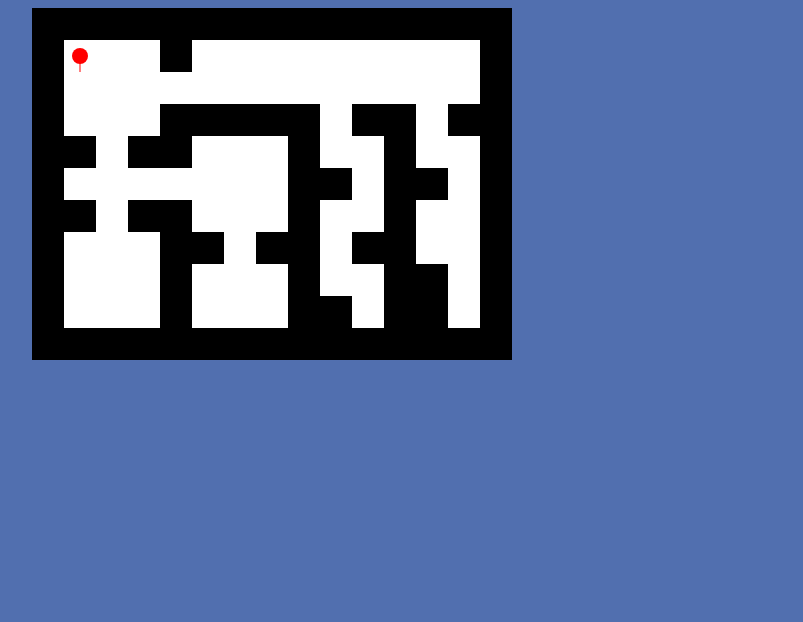
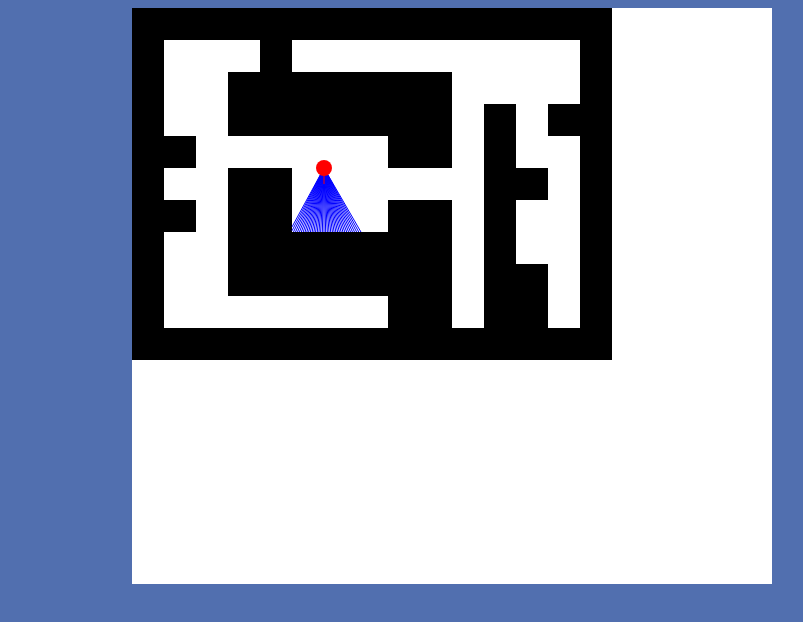
Before and after one commit to gamkedo-la/glacierbound-2, a plain HTML site: page index.html in a window 1280 px wide. Shown: the whole page, without its empty margins (208-1011 px from the left). Drawn offline with Linux system fonts and the light colour scheme.

Commit message:
Added raycasting and wall detection

```diff
--- a/index.html
+++ b/index.html
@@ -6,20 +6,21 @@
     <meta content="utf-8" http-equiv="encoding">
     <title>Game Title</title>
     <style>
-        body { background-color: rgba(81, 111, 175, 100);padding-left: 0; padding-right: 0; margin-left: auto; margin-right: auto; display: block; width: 800px; overflow:scroll; }
+        body { background-color: rgba(81, 111, 175, 100);padding-left: 0; padding-right: 0; margin-left: auto; margin-right: auto; display: block; width: 600px; overflow:scroll; }
         #gameCanvas { margin:0; padding:0; }
     </style>
 </head>
-<canvas id="gameCanvas" width="800" height="600"></canvas>
+<canvas id="gameCanvas" width="600" height="576"></canvas>
 <br>
 <p id="EditorExport"></p>
 
+<script src="js\CommonFunctions.js"></script>
 <script src="js\Constants.js"></script>
 <script src="js\Input.js"></script>
-<script src="js\CommonFunctions.js"></script>
 <script src="js\MapSection.js"></script>
 <script src="js\Player.js"></script>
 <script src="js\Main.js"></script>
+<script src="js\RayCaster.js"></script>
 <script src="js\Ray.js"></script>
 
 </body>
--- a/js/CommonFunctions.js
+++ b/js/CommonFunctions.js
@@ -1,4 +1,8 @@
 //#region Graphics Functions
+function clearScreen(color = 'white'){
+    colorRect(0, 0, canvas.width, canvas.height, color);
+}
+
 function colorRect(topLeftX, topLeftY, boxWidth, boxHeight, fillColor, scale = 1) {
     canvasContext.fillStyle = fillColor;
     canvasContext.fillRect(topLeftX * scale, topLeftY * scale, boxWidth * scale, boxHeight * scale);
@@ -37,6 +41,14 @@ function colorLineAtAngle(x, y, angle, length, color, scale = 1){
 function rgb(r, g, b){
     return "rgb("+r+","+g+","+b+")";
 }
+
+function isCoordWithinCanvas(xPixel, yPixel){
+    return xPixel >= 0 && xPixel < canvasContext.canvas.width && yPixel >= 0 && yPixel < canvasContext.canvas.height;
+}
+
+function isCoordWithinMapGrid(xPixel, yPixel){
+    return xPixel >= 0 && xPixel < MAP_NUM_COLS * TILE_SIZE && yPixel >= 0 && yPixel < MAP_NUM_ROWS * TILE_SIZE;
+}
 //#endregion Graphics Functions
 
 //#region Math Functions
@@ -47,4 +59,16 @@ function radiansToDegrees(radians){
 function degreesToRadians(degrees){
     return degrees * (Math.PI / 180)
 }
+
+function normalizeAngle(angle){
+    angle = angle % (2 * Math.PI);
+    if (angle < 0){
+        angle += (2 * Math.PI);
+    }
+    return angle;
+}
+
+function distanceBetweenPoints(x1, y1, x2, y2){
+    return Math.sqrt((x2 - x1) * (x2 - x1) + (y2 - y1) * (y2 - y1));
+}
 //#endregion Math Functions
--- a/js/Constants.js
+++ b/js/Constants.js
@@ -1,10 +1,15 @@
+//#region General Constants
+const FRAMES_PER_SECOND = 60;
+//#endregion
+
 //#region Projection Plane Constants
-const PROJECTION_PLANE_WIDTH = 640;
-const PROJECTION_PLANE_HEIGHT = 576;
+const PROJECTION_PLANE_WIDTH = 160;
+const PROJECTION_PLANE_HEIGHT = 144;
+const CANVAS_SCALE_FACTOR = 4;
 const FOV_DEGREES = 60;
-const FOV_RADS = FOV_DEGREES * (Math.PI / 180);
+const FOV_RADS = degreesToRadians(FOV_DEGREES);
 const PROJECTION_PLAIN_DISTANCE = (PROJECTION_PLANE_WIDTH / 2) / Math.tan(FOV_RADS / 2);
-const RAY_INCREMENT_WIDTH = 4;
+const RAY_INCREMENT_WIDTH = CANVAS_SCALE_FACTOR;
 const NUM_OF_RAYS = PROJECTION_PLANE_WIDTH / RAY_INCREMENT_WIDTH;
 const RAY_ANGLE_INCREMENT = FOV_RADS / NUM_OF_RAYS;
 //#endregion Projectionm Plan Constants
@@ -19,9 +24,9 @@ const NEUTRAL = 0;
 
 //#region Map Grid Constants
 const MINIMAP_SCALE_FACTOR = 1;
-const TILE_SIZE = 32;
 const MAP_NUM_ROWS = 11;
 const MAP_NUM_COLS = 15;
+const TILE_SIZE = 32;
 const TILE_TYPE_WALL = 1;
 const TILE_TYPE_FLOOR = 0;
 //#endregion Map Grid Constants
--- a/js/Main.js
+++ b/js/Main.js
@@ -3,34 +3,35 @@ var canvasContext;
 
 var mapSection = new MapSection();
 var player = new Player();
+var rays = [];
 
 window.onload = function () {
     canvas = document.getElementById('gameCanvas');
     canvasContext = canvas.getContext('2d');
-    canvasContext.canvas.width = PROJECTION_PLANE_WIDTH;
-    canvasContext.canvas.height = PROJECTION_PLANE_HEIGHT;
+    canvasContext.canvas.width = PROJECTION_PLANE_WIDTH * CANVAS_SCALE_FACTOR;
+    canvasContext.canvas.height = PROJECTION_PLANE_HEIGHT * CANVAS_SCALE_FACTOR;
 
     initInput();
     initRenderLoop();
 }
 
 function initRenderLoop() {
-    var framesPerSecond = 60;
     gameRunning = setInterval(function () {
-        update();
-    }, 1000 / framesPerSecond);
-}
-
-function update(){
-    updateEverything();
-    drawEverything();
+        updateEverything();
+        drawEverything();
+    }, 1000 / FRAMES_PER_SECOND);
 }
 
 function updateEverything(){
     player.update();
+    castAllRays();
 }
 
 function drawEverything(){
+    clearScreen();
     mapSection.draw();
+    for (ray of rays){
+        ray.draw();
+    }
     player.draw();
 }
--- a/js/MapSection.js
+++ b/js/MapSection.js
@@ -3,14 +3,14 @@ class MapSection {
         this.grid = [
             [1, 1, 1, 1, 1, 1, 1, 1, 1, 1, 1, 1, 1, 1, 1],
             [1, 0, 0, 0, 1, 0, 0, 0, 0, 0, 0, 0, 0, 0, 1],
-            [1, 0, 0, 0, 0, 0, 0, 0, 0, 0, 0, 0, 0, 0, 1],
-            [1, 0, 0, 0, 1, 1, 1, 1, 1, 0, 1, 1, 0, 1, 1],
-            [1, 1, 0, 1, 1, 0, 0, 0, 1, 0, 0, 1, 0, 0, 1],
+            [1, 0, 0, 1, 1, 1, 1, 1, 1, 1, 0, 0, 0, 0, 1],
+            [1, 0, 0, 1, 1, 1, 1, 1, 1, 1, 0, 1, 0, 1, 1],
+            [1, 1, 0, 0, 0, 0, 0, 0, 1, 1, 0, 1, 0, 0, 1],
+            [1, 0, 0, 1, 1, 0, 0, 0, 0, 0, 0, 1, 1, 0, 1],
+            [1, 1, 0, 1, 1, 0, 0, 0, 1, 1, 0, 1, 0, 0, 1],
+            [1, 0, 0, 1, 1, 1, 1, 1, 1, 1, 0, 1, 0, 0, 1],
+            [1, 0, 0, 1, 1, 1, 1, 1, 1, 1, 0, 1, 1, 0, 1],
             [1, 0, 0, 0, 0, 0, 0, 0, 1, 1, 0, 1, 1, 0, 1],
-            [1, 1, 0, 1, 1, 0, 0, 0, 1, 0, 0, 1, 0, 0, 1],
-            [1, 0, 0, 0, 1, 1, 0, 1, 1, 0, 1, 1, 0, 0, 1],
-            [1, 0, 0, 0, 1, 0, 0, 0, 1, 0, 0, 1, 1, 0, 1],
-            [1, 0, 0, 0, 1, 0, 0, 0, 1, 1, 0, 1, 1, 0, 1],
             [1, 1, 1, 1, 1, 1, 1, 1, 1, 1, 1, 1, 1, 1, 1],
             ]
     }
@@ -30,7 +30,7 @@ class MapSection {
         var tileCol = Math.floor(pixelX / TILE_SIZE);
         var tileRow = Math.floor(pixelY / TILE_SIZE);
 
-        return this.grid[tileRow][tileCol]
+        return this.grid[tileRow][tileCol];
     }
 
 }
--- a/js/Player.js
+++ b/js/Player.js
@@ -1,11 +1,11 @@
 class Player {
     constructor() {
-        this.x = TILE_SIZE * 1.5;
-        this.y = TILE_SIZE * 1.5;
+        this.x = TILE_SIZE * 6;
+        this.y = TILE_SIZE * 5;
         this.turnDirection = NEUTRAL;
         this.walkDirection = NEUTRAL;
         this.radius = TILE_SIZE/4;
-        this.moveSpeed = 2.0; // pixels/frame
+        this.moveSpeed = 2; // pixels/frame
         this.rotationSpeed = degreesToRadians(3); //degrees converted to radians/frame
         this.rotationAngle = degreesToRadians(90); //degrees converted to radians
     }
@@ -24,28 +24,7 @@ class Player {
     }
 
     draw() {
-        //this.rays.forEach(element => element.draw());
         colorCircle(this.x, this.y, this.radius, 'red', MINIMAP_SCALE_FACTOR);
         colorLineAtAngle(this.x, this.y, this.rotationAngle, this.radius * 2, 'red', MINIMAP_SCALE_FACTOR)
     }
-
 }
-/*
-    castAllRays() {
-        var rayAngle = this.rotationAngle - (FOV_RADS / 2);
-        this.rays = [];
-
-        for (var i = 0; i < NUM_OF_RAYS; i++) {
-            var ray = new Ray(this, rayAngle);
-            ray.columnID = i;
-            ray.cast();
-            this.rays.push(ray);
-
-            rayAngle += RAY_ANGLE_INCREMENT;
-        }
-
-        //re-sorts list of rays from furthest to closest to the player
-        this.rays.sort((a, b) => (a.distance < b.distance) ? 1 : -1);
-    }
-}
-*/
--- a/js/Ray.js
+++ b/js/Ray.js
@@ -1,164 +1,95 @@
 class Ray {
-    constructor(origin, rayAngle) {
-        this.origin = origin;
-        this.angle = normalizeAngle(rayAngle);
-        this.wallHitHorX = 0;
-        this.wallHitHorX = 0;
-        this.wallHitVertX = 0;
-        this.wallHitVertY = 0;
+    constructor(rayAngle) {
+        this.rayAngle = normalizeAngle(rayAngle);
         this.wallHitX = 0;
         this.wallHitY = 0;
         this.distance = 0;
-        this.isFacingDown = this.angle > 0 && this.angle < Math.PI;
-        this.isFacingUp = !this.isFacingDown;
-        this.isFacingRight = this.angle > 1.5 * Math.PI || this.angle < 0.5 * Math.PI;
-        this.isFacingLeft = !this.isFacingRight;
         this.wasHitVertical = false;
-        this.columnID = 0;
+
+        this.isRayFacingDown = this.rayAngle > 0 && this.rayAngle < Math.PI;
+        this.isRayFacingUp = !this.isRayFacingDown;
+        this.isRayFacingRight = this.rayAngle < (Math.PI / 2) || this.rayAngle > ((3 * Math.PI) / 2);
+        this.isRayFacingLeft = !this.isRayFacingRight;
     }
 
-    cast() {
+    cast(columnID){
+        var xIntercept, yIntercept;
+        var xStep, yStep;
 
-        var xHorIntercept, yHorIntercept;
-        var xVertIntercept, yVertIntercept;
-        var xStep = 0;
-        var yStep = 0;
+        //Find Horizontal Intersections
+        var foundHorzWallHit = false;
+        var HorWallHitX = 0;
+        var HorWallHitY = 0;
 
-        //Horizonal Ray Grid Intersection
-        var foundHorWallHit = false;
-        this.wallHitHorX = -1000;
-        this.wallHitHorX = -1000;
+        yIntercept = Math.floor(player.y / TILE_SIZE) * TILE_SIZE
+        yIntercept += this.isRayFacingDown ? TILE_SIZE : 0;
 
-        //Find the y-Coord of the closest horizontal grid intersection
-        yHorIntercept = Math.floor(this.origin.y / TILE_SIZE) * TILE_SIZE;
-        if (this.isFacingDown) {
-            yHorIntercept += TILE_SIZE;
-        }
-        //Find the x-Coord of the closest horizontal grid intersection
-        xHorIntercept = this.origin.x + ((yHorIntercept - this.origin.y) / Math.tan(this.angle));
+        xIntercept = player.x + ((yIntercept - player.y) / Math.tan(this.rayAngle));
 
-        //calc the increment xStep and yStep
         yStep = TILE_SIZE;
-        if (this.isFacingUp) {
-            yStep *= -1;
-        }
+        yStep *= this.isRayFacingUp ? -1 : 1;
 
-        xStep = TILE_SIZE / Math.tan(this.angle);
-        if (this.isFacingLeft && xStep > 0) {
-            xStep *= -1;
-        }
-        if (this.isFacingRight && xStep < 0) {
-            xStep *= -1;
-        }
+        xStep = TILE_SIZE / Math.tan(this.rayAngle);
+        xStep *= (this.isRayFacingLeft && xStep > 0) ? -1 : 1;
+        xStep *= (this.isRayFacingRight && xStep < 0) ? -1 : 1;
 
-        var nextHorTouchX = xHorIntercept;
-        var nextHorTouchY = yHorIntercept;
+        var nextHorzTouchX = xIntercept;
+        var nextHorzTouchY = yIntercept;
 
-        if (this.isFacingUp) {
-            nextHorTouchY--;
-        }
-
-        //increment xStep and yStep until it finds a wall
-        while (nextHorTouchX >= 0 && nextHorTouchX < (TILE_SIZE * MAP_NUM_COLS) && nextHorTouchY >= 0 && nextHorTouchY < TILE_SIZE * MAP_NUM_ROWS) {
-            if (isWallTileAtPixelCoord(nextHorTouchX, nextHorTouchY)) {
-                let index = mapTileToIndex(Math.floor(nextHorTouchX / TILE_SIZE), Math.floor(nextHorTouchY / TILE_SIZE));
-                if (Math.floor(currentLevel.mapGrid[index]) === GRID_DOOR && (nextHorTouchX + xStep/2) % TILE_SIZE > currentLevel.doorOffsets[index]) {
-                    nextHorTouchX += xStep;
-                    nextHorTouchY += yStep;
-                } else {
-                    foundHorWallHit = true;
-                    this.wallHitHorX = nextHorTouchX;
-                    this.wallHitHorY = nextHorTouchY;
-                    if (Math.floor(currentLevel.mapGrid[index]) === 2) {
-                        this.wallHitHorX += xStep/2;
-                        this.wallHitHorY += yStep/2;
-                    }
-                    break;
-                }
+        while (isCoordWithinMapGrid(nextHorzTouchX, nextHorzTouchY)){
+            if (mapSection.getTileTypeAtPixelCoord(nextHorzTouchX, nextHorzTouchY - (this.isRayFacingUp ? 1 : 0)) === TILE_TYPE_WALL){
+                foundHorzWallHit = true;
+                HorWallHitX = nextHorzTouchX;
+                HorWallHitY = nextHorzTouchY;
+                break
             } else {
-                nextHorTouchX += xStep;
-                nextHorTouchY += yStep;
+                nextHorzTouchX += xStep;
+                nextHorzTouchY += yStep;
             }
         }
 
-        //Vertical Intercept
+        //Find Vertical Intersections
         var foundVertWallHit = false;
-        this.wallHotVertX = -1000;
-        this.wallHitVertY = -1000;
+        var vertWallHitX = 0;
+        var vertWallHitY = 0;
 
-        //Find the x-Coord of the closest vertical grid intersection
-        xVertIntercept = Math.floor(this.origin.x / TILE_SIZE) * TILE_SIZE;
-        if (this.isFacingRight) {
-            xVertIntercept += TILE_SIZE;
-        }
+        xIntercept = Math.floor(player.x / TILE_SIZE) * TILE_SIZE;
+        xIntercept += this.isRayFacingRight ? TILE_SIZE : 0;
 
-        //Find the y-Coord of the closest vertical grid intersection
-        yVertIntercept = this.origin.y + ((xVertIntercept - this.origin.x) * Math.tan(this.angle));
+        yIntercept = player.y + ((xIntercept - player.x) * Math.tan(this.rayAngle));
 
-        //calc the increment xStep and yStep
         xStep = TILE_SIZE;
-        if (this.isFacingLeft) {
-            xStep *= -1;
-        }
+        xStep *= this.isRayFacingLeft ? -1 : 1;
 
-        yStep = TILE_SIZE * Math.tan(this.angle);
-        if (this.isFacingUp && yStep > 0) {
-            yStep *= -1;
-        }
-        if (this.isFacingDown && yStep < 0) {
-            yStep *= -1;
-        }
+        yStep = TILE_SIZE * Math.tan(this.rayAngle);
+        yStep *= (this.isRayFacingUp && yStep > 0) ? -1 : 1;
+        yStep *= (this.isRayFacingDown && yStep < 0) ? -1 : 1;
 
-        var nextVertTouchX = xVertIntercept;
-        var nextVertTouchY = yVertIntercept;
+        var nextVertTouchX = xIntercept;
+        var nextVertTouchY = yIntercept;
 
-        if (this.isFacingLeft) {
-            nextVertTouchX--;
-        }
-
-        //increment xStep and yStep until it finds a wall
-        while (nextVertTouchX >= 0 && nextVertTouchX < (TILE_SIZE * MAP_NUM_COLS) && nextVertTouchY >= 0 && nextVertTouchY < (TILE_SIZE * MAP_NUM_ROWS)) {
-            if (isWallTileAtPixelCoord(nextVertTouchX, nextVertTouchY)) {
-                let index = mapTileToIndex(Math.floor(nextVertTouchX / TILE_SIZE), Math.floor(nextVertTouchY / TILE_SIZE));
-                if (Math.floor(currentLevel.mapGrid[index]) === GRID_DOOR && (nextVertTouchY + yStep/2) % TILE_SIZE > currentLevel.doorOffsets[index]) {
-                    nextVertTouchX += xStep;
-                    nextVertTouchY += yStep;
-                } else {
-                    foundVertWallHit = true;
-                    this.wallHitVertX = nextVertTouchX;
-                    this.wallHitVertY = nextVertTouchY;
-                    if (Math.floor(currentLevel.mapGrid[index]) === 2) {
-                        this.wallHitVertX += xStep/2;
-                        this.wallHitVertY += yStep/2;
-                    }
-                    break;
-                }
+        while (isCoordWithinMapGrid(nextVertTouchX, nextVertTouchY)){
+            if (mapSection.getTileTypeAtPixelCoord(nextVertTouchX - (this.isRayFacingLeft ? 1 : 0), nextVertTouchY) === TILE_TYPE_WALL){
+                foundVertWallHit = true;
+                vertWallHitX = nextVertTouchX;
+                vertWallHitY = nextVertTouchY;
+                break;
             } else {
                 nextVertTouchX += xStep;
                 nextVertTouchY += yStep;
             }
         }
 
-        //Calculate both hor and vert distances and choose the smallest value
-        var horHitDist = DistanceBetweenTwoPixelCoords(this.origin.x, this.origin.y, this.wallHitHorX, this.wallHitHorY);
-        var vertHitDist = DistanceBetweenTwoPixelCoords(this.origin.x, this.origin.y, this.wallHitVertX, this.wallHitVertY);
+        var horzHitDistance = (foundHorzWallHit) ? distanceBetweenPoints(player.x, player.y, HorWallHitX, HorWallHitY) : Number.MAX_VALUE;
+        var vertHitDistance = (foundVertWallHit) ? distanceBetweenPoints(player.x, player.y, vertWallHitX, vertWallHitY) : Number.MAX_VALUE;
 
-        if (horHitDist < vertHitDist){
-            this.distance = horHitDist;
-            this.wallHitX = this.wallHitHorX;
-            this.wallHitY = this.wallHitHorY;
-            this.wasHitVertical = false;
-        } else {
-            this.distance = vertHitDist;
-            this.wallHitX = this.wallHitVertX;
-            this.wallHitY = this.wallHitVertY;
-            this.wasHitVertical = true;
-        }
-
+        this.wallHitX = horzHitDistance < vertHitDistance ? HorWallHitX : vertWallHitX;
+        this.wallHitY = horzHitDistance < vertHitDistance ? HorWallHitY : vertWallHitY;
+        this.distance = horzHitDistance < vertHitDistance ? horzHitDistance : vertHitDistance;
+        this.wasHitVertical = (vertHitDistance < horzHitDistance);
     }
 
-    draw() {
-        colorLine(this.origin.x * MINIMAP_SCALE_FACTOR, this.origin.y * MINIMAP_SCALE_FACTOR, this.wallHitX * MINIMAP_SCALE_FACTOR, this.wallHitY * MINIMAP_SCALE_FACTOR, "red");
+    draw(){
+        colorLine(player.x, player.y, this.wallHitX, this.wallHitY, 'blue');
     }
-
 }
--- /dev/null
+++ b/js/RayCaster.js
@@ -0,0 +1,14 @@
+function castAllRays(){
+    var columnID = 0;
+    var rayAngle = normalizeAngle(player.rotationAngle - (FOV_RADS / 2));
+
+    rays = [];
+    for (i = 0; i < NUM_OF_RAYS; i++){
+        var ray = new Ray(rayAngle);
+        ray.cast(columnID);
+        rays.push(ray);
+
+        rayAngle += FOV_RADS / NUM_OF_RAYS;
+        columnID++;
+    }
+}
```
